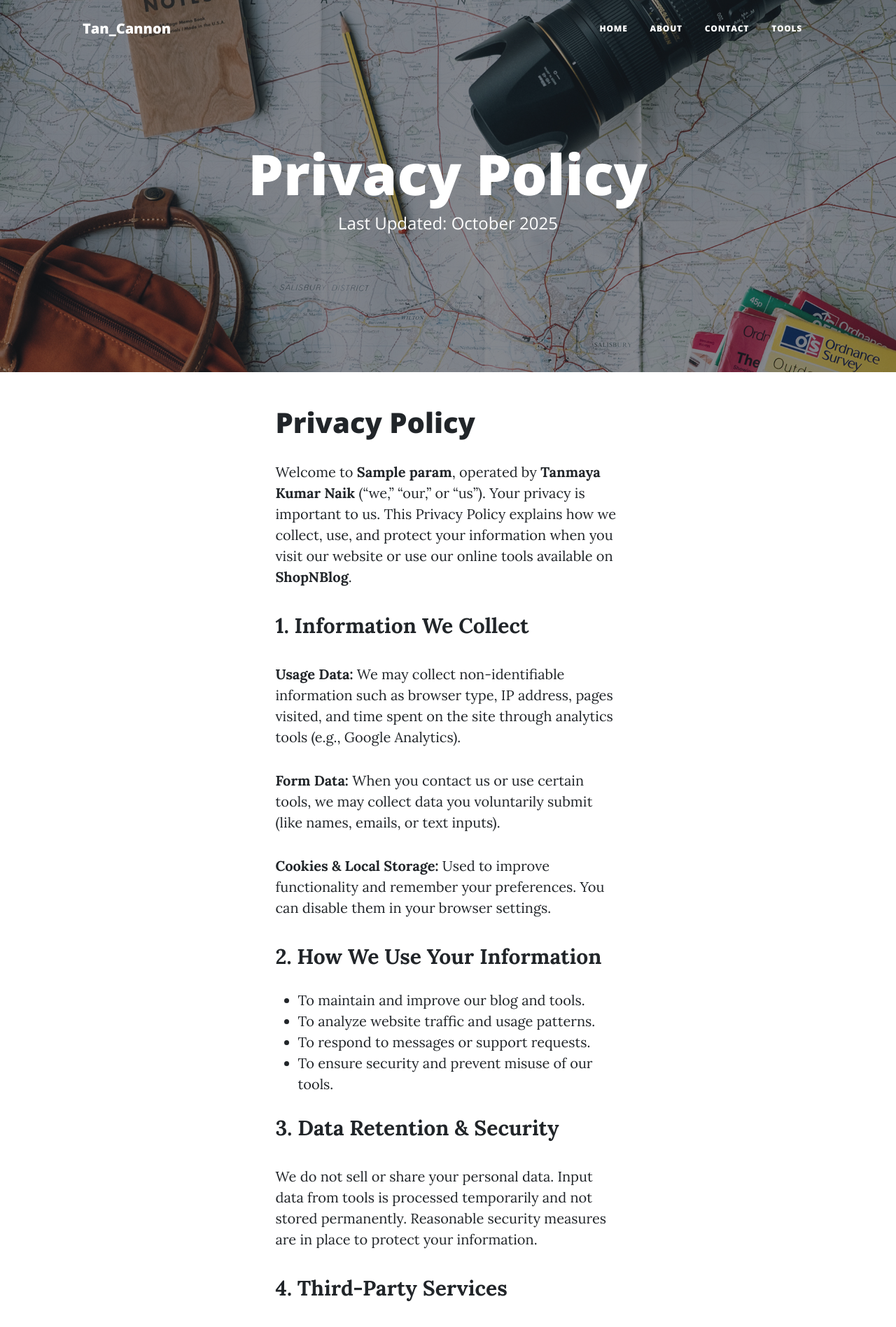
After one commit to TanCannon/TechPost, a Flask app: template templates/privacy.html in a window 1280 px wide. The commit adds this page. Shown: the top 1897 px of the page at 70% size. Run offline with Flask 3, Linux system fonts and the light colour scheme; the template is opened without the code that fills it: most values are stand-ins (such as "Sample title", 1, 10 or a date in 2020); parts of the project's set-up code (start-up, migrations or seed data) failed here and were passed over; some libraries are stand-ins or nearby versions.

Commit message:
added privacy page, legal links to footer

```diff
--- a/app.py
+++ b/app.py
@@ -391,6 +391,11 @@ def generateZip():
 
     return render_template("generateZip.html", params=params)
 
+#route to legal pages /privacy, /terms, /disclaimer and /faq
+@app.route("/privacy", methods=["GET"])
+def privacy():
+    return render_template("privacy.html",params=params)
+
 # Custom 404 error handler
 @app.errorhandler(404)
 def notFound(request):
--- a/templates/layout.html
+++ b/templates/layout.html
@@ -85,7 +85,8 @@
         <div class="container px-4 px-lg-5">
             <div class="row gx-4 gx-lg-5 justify-content-center">
                 <div class="col-md-10 col-lg-8 col-xl-7">
-                    <ul class="list-inline text-center">
+                    <!--social media logo-->
+                    <!--<ul class="list-inline text-center">
                         <li class="list-inline-item">
                             <a href="{{ params['tw_url'] }}" target="_blank" rel="noopener noreferrer" aria-label="Twitter">
                                 <span class="fa-stack fa-lg">
@@ -110,9 +111,24 @@
                                 </span>
                             </a>
                         </li>
+                    </ul>-->
+                    <ul class="list-inline text-center">
+                        <li class="list-inline-item">
+                            <a href="/privacy" target="_blank" rel="noopener noreferrer" aria-label="Privacy Policy">Privacy Policy</a>
+                        </li>
+                        <li class="list-inline-item">
+                            <a href="/terms" target="_blank" rel="noopener noreferrer" aria-label="Terms of Service">Terms of Service</a>
+                        </li>
+                        <li class="list-inline-item">
+                            <a href="/disclaimer" target="_blank" rel="noopener noreferrer" aria-label="Disclaimer">Disclaimer</a>
+                        </li>
+                        <li class="list-inline-item">
+                            <a href="/faq" target="_blank" rel="noopener noreferrer" aria-label="FAQ">FAQ</a>
+                        </li>
+
                     </ul>
                     <div id="copy-right-label" class="small text-center text-muted fst-italic">
-                        Copyright &copy; tanmayakumarnaik.pythonanywhere.com 2024
+                        &copy; 2025 tanmayakumarnaik.pythonanywhere.com<a href="googel.com">
                     </div>
                 </div>
             </div>
--- /dev/null
+++ b/templates/privacy.html
@@ -0,0 +1,63 @@
+{% extends "layout.html" %}
+
+{% block page_style %}{{url_for('static', filename='css/about.css')}}{% endblock page_style %}
+{% block title %}
+    Privacy Policy | {{ params['website_name'] }}
+{% endblock %}
+
+{% block body %}
+
+<!-- Page Header-->
+<header class="masthead"
+    style="background-image: url('{{url_for('static', filename='assets/img/about-bg.jpg')}}')">
+    <div class="container position-relative px-4 px-lg-5">
+        <div class="row gx-4 gx-lg-5 justify-content-center">
+            <div class="col-md-10 col-lg-8 col-xl-7">
+                <div class="page-heading">
+                    <h1>Privacy Policy</h1>
+                    <span class="subheading">Last Updated: October 2025</span>
+                </div>
+            </div>
+        </div>
+    </div>
+</header>
+<!-- Main Content-->
+<main class="mb-4">
+    <div class="container px-4 px-lg-5">
+        <div class="row gx-4 gx-lg-5 justify-content-center">
+            <div class="col-md-10 col-lg-8 col-xl-7">
+                <div class="container">
+                    <h1>Privacy Policy</h1>
+
+                    <p>Welcome to <strong>{{params['website_name']}}</strong>, operated by <strong>Tanmaya Kumar Naik</strong> (“we,” “our,” or “us”). Your privacy is important to us. This Privacy Policy explains how we collect, use, and protect your information when you visit our website or use our online tools available on <strong>ShopNBlog</strong>.</p>
+
+                    <h2>1. Information We Collect</h2>
+                    <p><strong>Usage Data:</strong> We may collect non-identifiable information such as browser type, IP address, pages visited, and time spent on the site through analytics tools (e.g., Google Analytics).</p>
+                    <p><strong>Form Data:</strong> When you contact us or use certain tools, we may collect data you voluntarily submit (like names, emails, or text inputs).</p>
+                    <p><strong>Cookies & Local Storage:</strong> Used to improve functionality and remember your preferences. You can disable them in your browser settings.</p>
+
+                    <h2>2. How We Use Your Information</h2>
+                    <ul>
+                    <li>To maintain and improve our blog and tools.</li>
+                    <li>To analyze website traffic and usage patterns.</li>
+                    <li>To respond to messages or support requests.</li>
+                    <li>To ensure security and prevent misuse of our tools.</li>
+                    </ul>
+
+                    <h2>3. Data Retention & Security</h2>
+                    <p>We do not sell or share your personal data. Input data from tools is processed temporarily and not stored permanently. Reasonable security measures are in place to protect your information.</p>
+
+                    <h2>4. Third-Party Services</h2>
+                    <p>Our website may use or link to external APIs and services such as Google Fonts, reCAPTCHA, or analytics. These third parties have their own privacy policies.</p>
+
+                    <h2>5. Your Rights</h2>
+                    <p>You can request correction or deletion of any personal information you’ve shared via the <a href="{{ url_for('contact') }}">Contact Page</a>.</p>
+
+                    <h2>6. Contact</h2>
+                    <p>For privacy concerns, contact us via our <a href="{{ url_for('contact') }}">Contact Page</a>.</p>
+                </div>
+            </div>
+        </div>
+    </div>
+    </main>
+{% endblock %}
```
Also changed, not shown: templates/post.html (+36 -0 lines).
